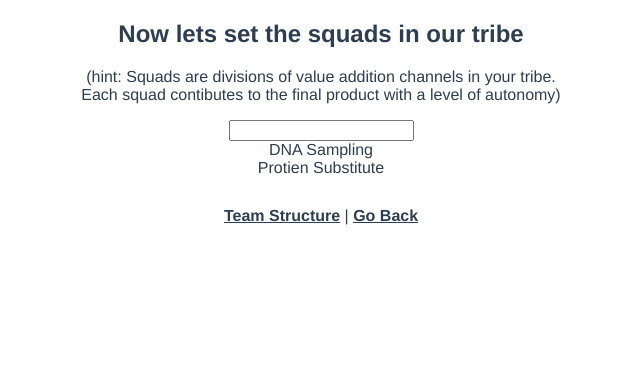
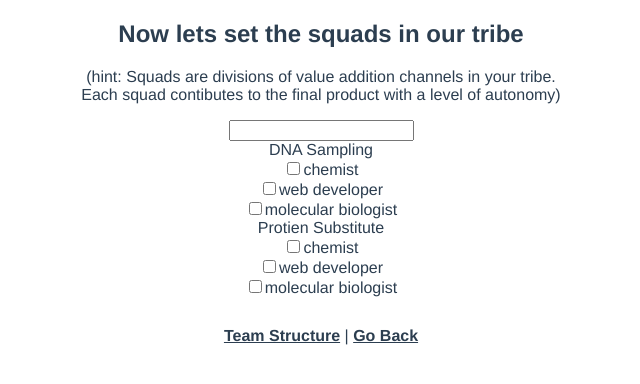
Before and after one commit to TaufeqRazakh/Agile-look-from-above, a Vue app: page /InputStage3 in a window 1280 px wide. Shown: the top 384 px of the page, without its empty margins (319-959 px from the left). Built offline with nearby package versions, Linux system fonts and the light colour scheme.

Commit message:
Implemented interactive squad formation feature. Need to communicate with stores next

```diff
--- /dev/null
+++ b/src/components/ChapterSelectionBox.vue
@@ -0,0 +1,18 @@
+<template>
+    <div>
+        <input type="checkbox" id="chapter-option"
+        @select="$emit('toggleSelection', $event.target.value)">
+        <label for="chapter-option">{{ value.name }}</label>
+    </div>
+</template>
+<script lang="ts">
+import Vue from 'vue'
+export default Vue.extend({
+    props: {
+        value: {
+            type: Object,
+            required: true,
+        }
+    },
+})
+</script>
--- a/src/components/SquadBox.vue
+++ b/src/components/SquadBox.vue
@@ -1,17 +1,33 @@
 <template>
 	<div>
-        {{ squad.name }}
+        {{ squad.name }} <br>
+        <chapter-selection-box v-for="chapter in chapters" :key="chapter.id"
+        :value="chapter" @toggleSelection="putChapter"></chapter-selection-box>
     </div>
 </template>
 
 <script lang="ts">
 import Vue from 'vue'
+import ChapterSelectionBox from './ChapterSelectionBox.vue';
 export default Vue.extend({
     props: {
         squad: {
             type: Object,
             required: true,
         }
+    },
+    data() {
+        return {
+            chapters: this.$store.state.chapters,
+        }
+    },
+    components: {
+        ChapterSelectionBox
+    },
+    methods: {
+        putChapter: function(event: boolean) {
+
+        }
     }
 })
 </script>
```
